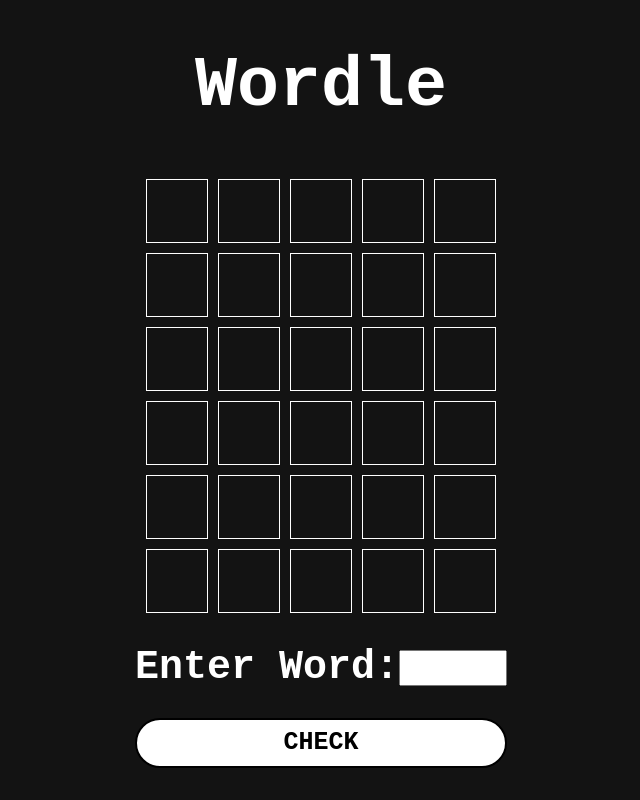
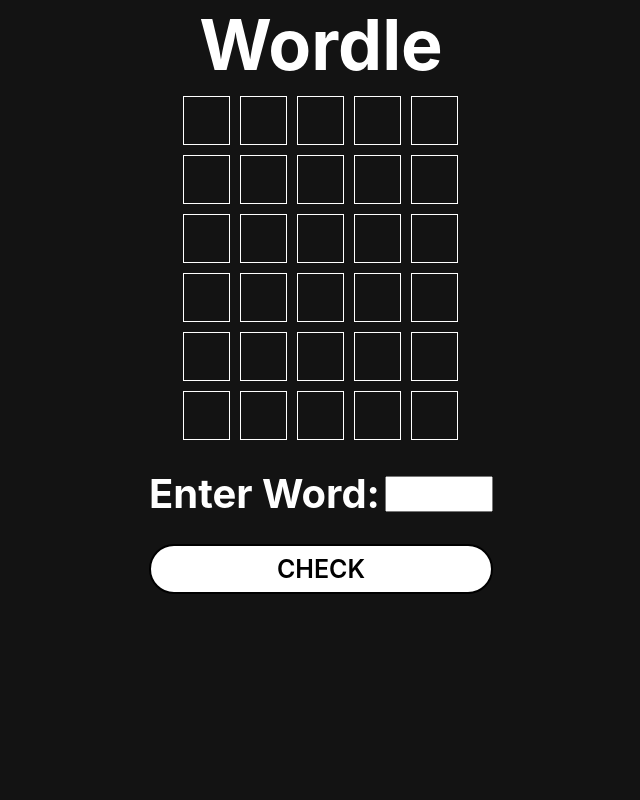
Before and after one commit to cd-7/wordle, a plain HTML site: page index.html in a window 1280 px wide. Shown: the whole page, without its empty margins (319-959 px from the left). Drawn offline with Linux system fonts and the light colour scheme; files that its build step writes are made by us from their sources.

Commit message:
Update styles.css

```diff
--- a/styles.css
+++ b/styles.css
@@ -9,10 +9,12 @@ body {
   background: rgb(19, 19, 19);
   display: flex;
   justify-content: center;
-  font-family: monospace;
+  font-family: -apple-system, BlinkMacSystemFont, "Segoe UI", Roboto, Oxygen,
+    Ubuntu, Cantarell, "Open Sans", "Helvetica Neue", sans-serif;
 }
 
 .game__heading {
+  margin: 5px;
   font-size: 7rem;
   color: white;
   justify-self: center;
@@ -24,8 +26,8 @@ body {
 }
 
 .box {
-  width: 60px;
-  height: 60px;
+  width: 45px;
+  height: 45px;
   border: white solid 1px;
   margin: 5px;
   display: flex;
@@ -33,6 +35,7 @@ body {
   align-items: center;
   color: white;
   font-size: 5rem;
+  font-weight: 700;
   padding-bottom: 2px;
   text-transform: uppercase;
 }
@@ -51,6 +54,7 @@ body {
 .input__label {
   font-size: 4rem;
   color: white;
+  margin-right: 5px;
 }
 
 #guess__input {
@@ -84,3 +88,10 @@ body {
   max-width: 320px;
   justify-self: center;
 }
+
+@media screen and (min-width: 1600px) {
+  .box {
+    width: 60px;
+    height: 60px;
+  }
+}
```
